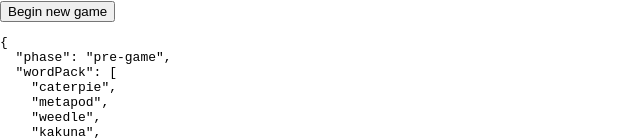
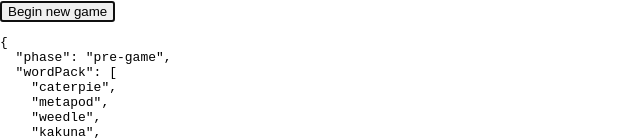
Before and after one commit to DominicS99/react-ws, a React (Create React App) app: page / in a window 1280 px wide. Shown: the top 140 px of the page, without its empty margins (0-640 px from the left). Built offline with nearby package versions, Linux system fonts and the light colour scheme.

Commit message:
Adding autoFocus to a button on each screen

```diff
--- a/src/App.tsx
+++ b/src/App.tsx
@@ -33,7 +33,7 @@
       } else {
         return (
           <div>
-            <button onClick={() => dispatch({ type: "start-game" })}>
+            <button onClick={() => dispatch({ type: "start-game" })} autoFocus>
               Begin new game
             </button>
             <pre>{JSON.stringify(state, null, 2)}</pre>
@@ -58,7 +58,7 @@
           <button onClick={() => dispatch({ type: "skip-word" })}>
             Skip Word
           </button>
-          <button onClick={() => dispatch({ type: "end-game" })}>
+          <button onClick={() => dispatch({ type: "end-game" })} autoFocus>
             End Game
           </button>
           <span>
@@ -81,7 +81,7 @@
             {state.wordsGuessed === 1 ? "word" : "words"} and skipped{" "}
             {state.wordsSkipped} {state.wordsSkipped === 1 ? "word" : "words"}
           </h1>
-          <button onClick={() => dispatch({ type: "start-game" })}>
+          <button onClick={() => dispatch({ type: "start-game" })} autoFocus>
             Play again
           </button>
           <pre>{JSON.stringify(state, null, 2)}</pre>
```
